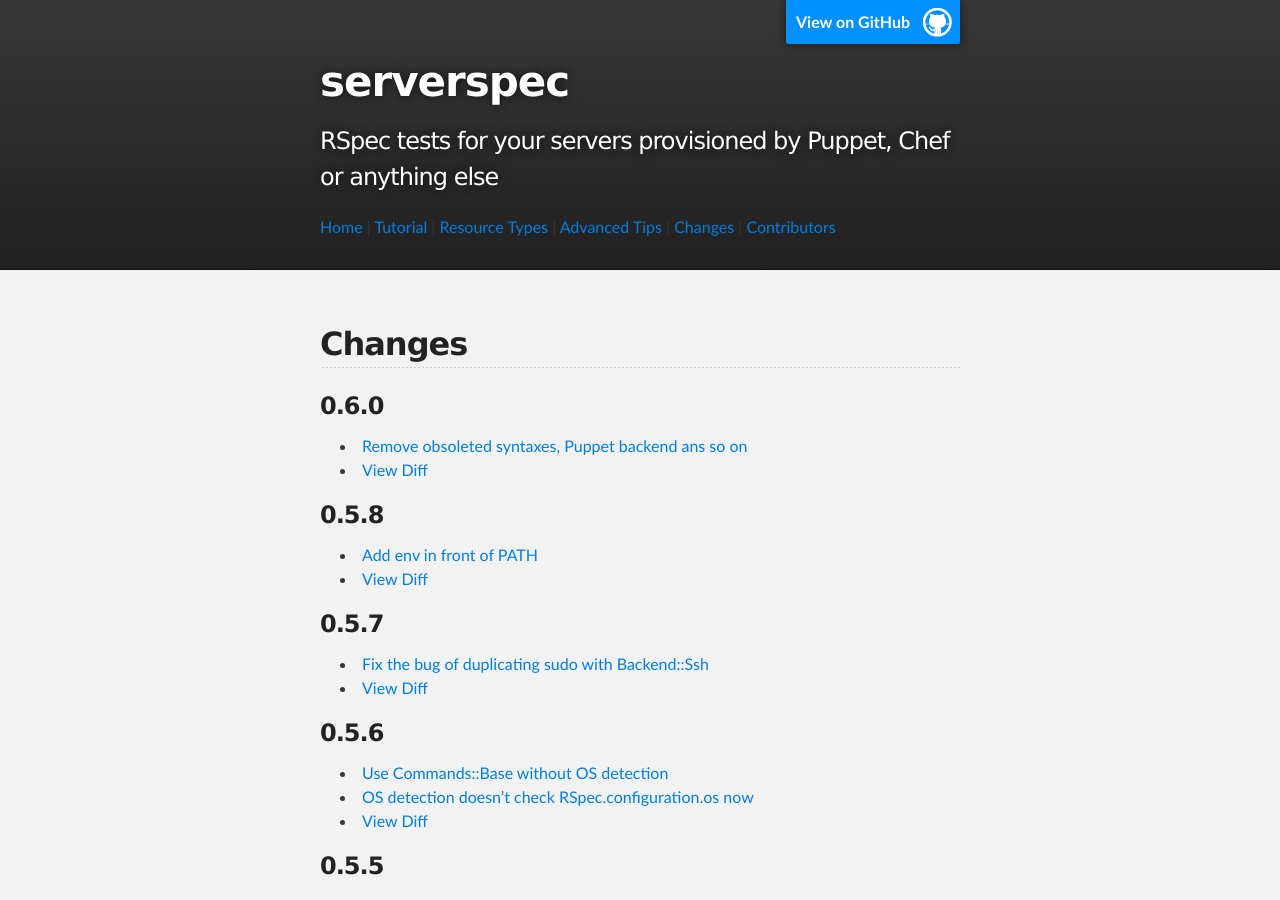
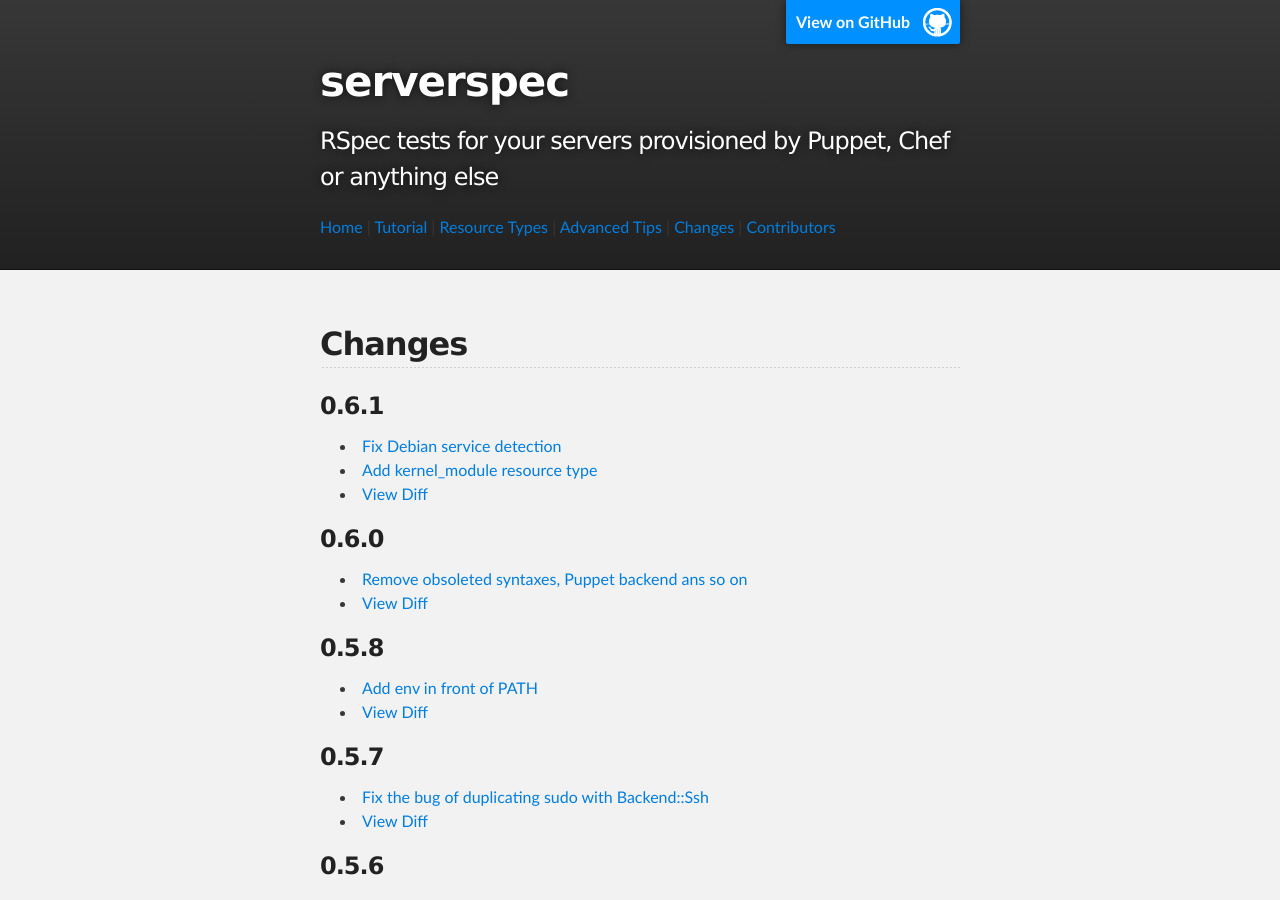
Before and after one commit to serverspec/serverspec.github.io, a Jekyll site: the page built from changes.md, in a window 1280 px wide and 900 px high. Built offline with Jekyll 4.4.1, drawn with Linux system fonts in a browser that asks for light colours; Markdown is read by kramdown in place of the engine named in the settings.

Commit message:
Add changes of v0.6.1

```diff
--- a/changes.md
+++ b/changes.md
@@ -4,6 +4,12 @@ title: Changes
 ---
 
 ## Changes
+
+### 0.6.1
+
+ * [Fix Debian service detection](https://github.com/mizzy/serverspec/pull/130)
+ * [Add kernel_module resource type](https://github.com/mizzy/serverspec/pull/150)
+ * [View Diff](https://github.com/mizzy/serverspec/compare/v0.6.0...v0.6.1)
 
 ### 0.6.0
 
```
